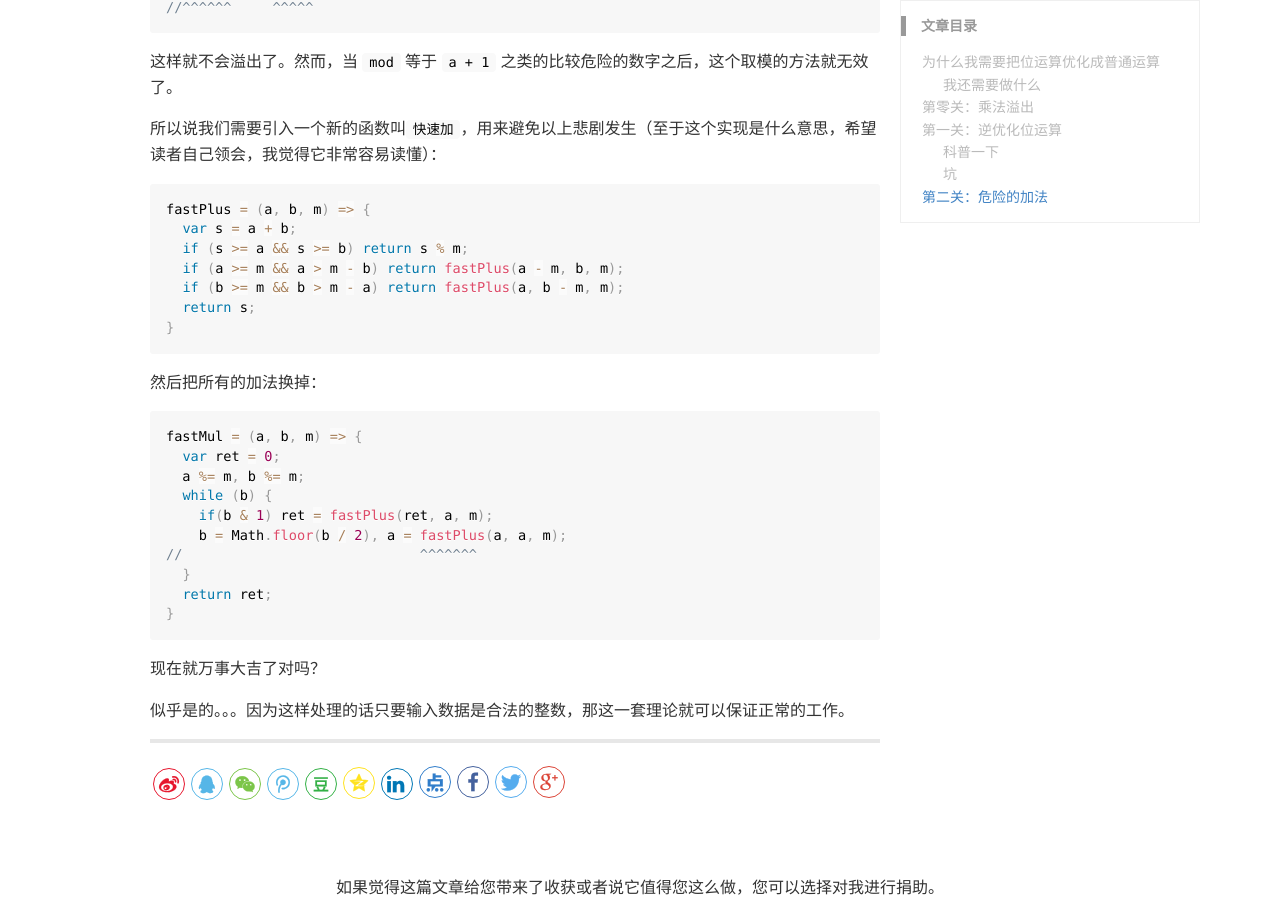
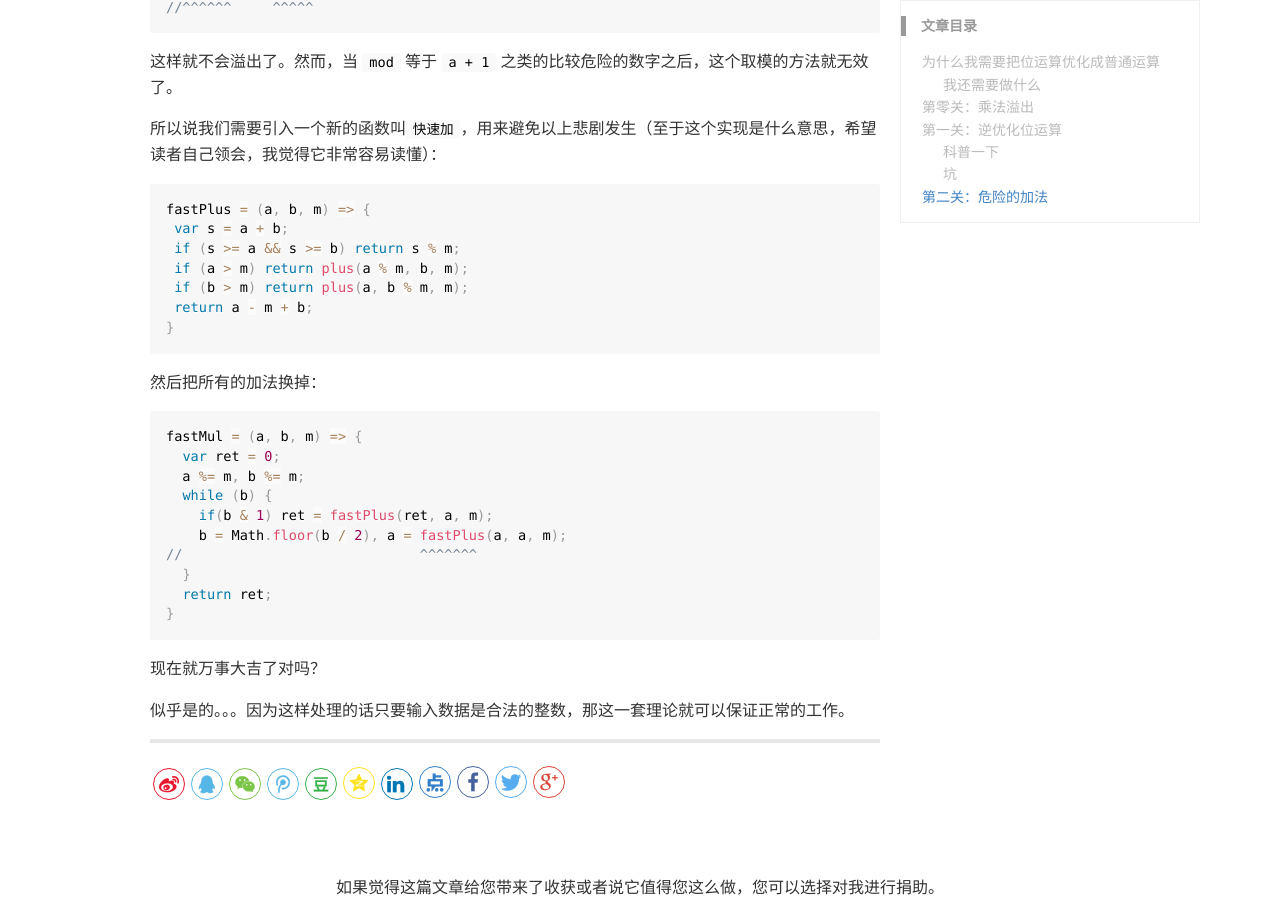
Before and after one commit to anqurvanillapy/ice1000.github.io, a Jekyll site: the page built from _posts/OI/2017-7-1-AntiOptimization.md, in a window 1280 px wide and 900 px high, scrolled down 2938 px. Built offline with Jekyll 4.4.1, drawn with Linux system fonts in a browser that asks for light colours.

Commit message:
fix a bug

````diff
--- a/_posts/OI/2017-7-1-AntiOptimization.md
+++ b/_posts/OI/2017-7-1-AntiOptimization.md
@@ -134,11 +134,11 @@ var mod = 1000000007;
 
 ``` javascript
 fastPlus = (a, b, m) => {
-  var s = a + b;
-  if (s >= a && s >= b) return s % m;
-  if (a >= m && a > m - b) return fastPlus(a - m, b, m);
-  if (b >= m && b > m - a) return fastPlus(a, b - m, m);
-  return s;
+ var s = a + b;
+ if (s >= a && s >= b) return s % m;
+ if (a > m) return plus(a % m, b, m);
+ if (b > m) return plus(a, b % m, m);
+ return a - m + b;
 }
 ```
 
````
